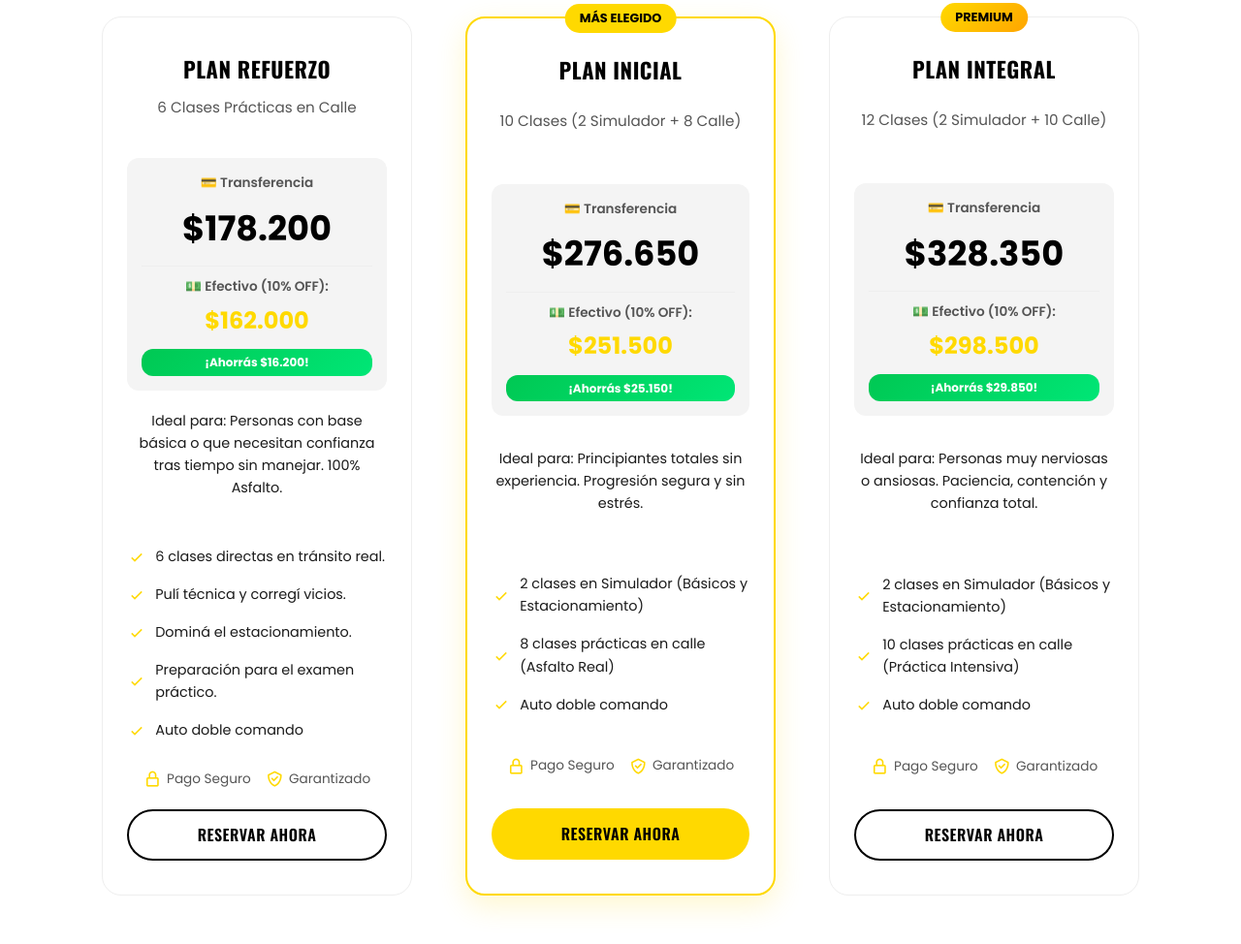
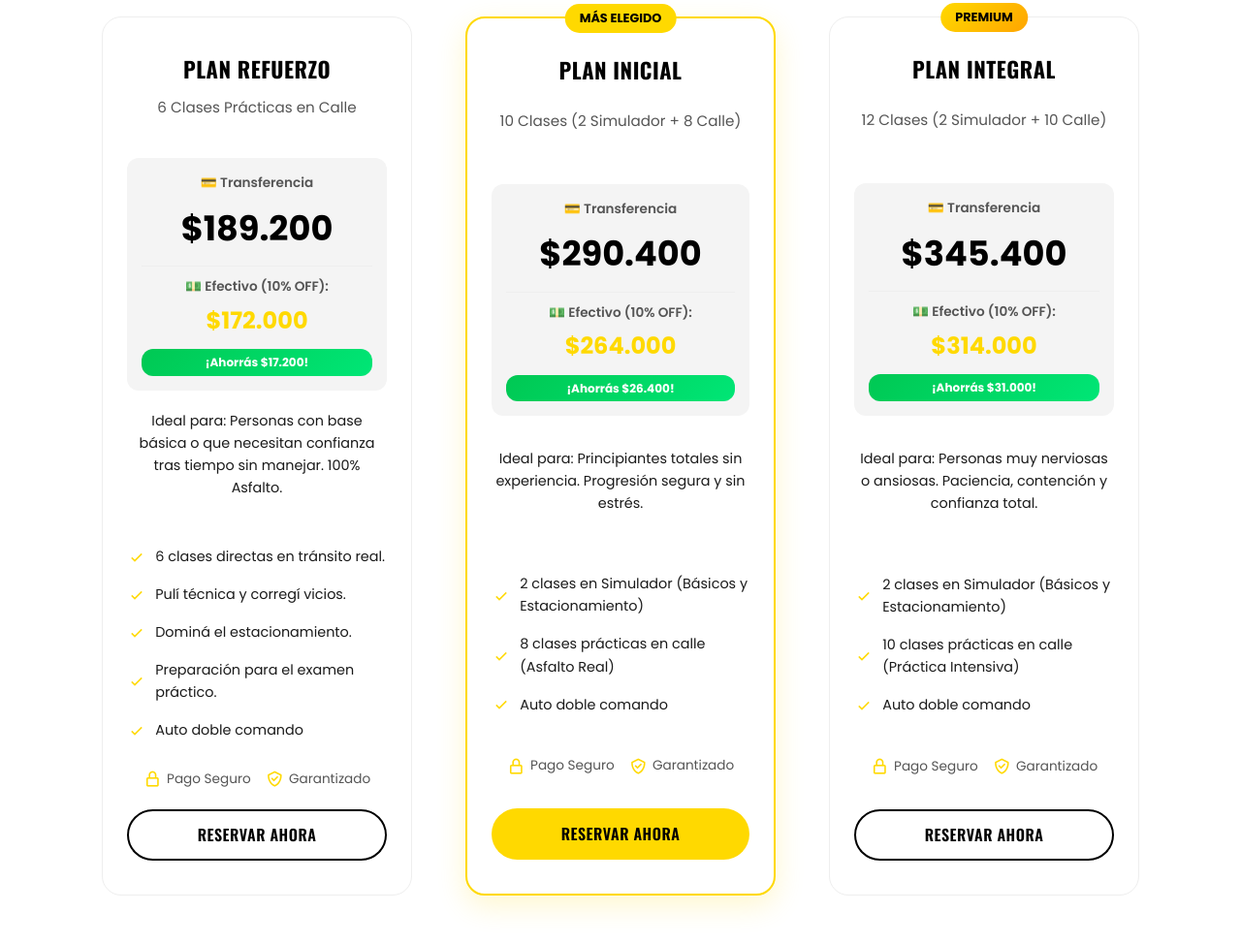
Before and after one commit to JoseLuisVaquero/AlvolanteBernal, a website built with Vite: page index.html in a window 1280 px wide. Shown: the part 4965-5939 px from the top of the page at 97% size. Built offline with nearby package versions, Linux system fonts and the light colour scheme.

Commit message:
Update prices for training plans in index.html

```diff
--- a/index.html
+++ b/index.html
@@ -456,11 +456,11 @@
             <p class="desc">6 Clases Prácticas en Calle</p>
             <div class="price-container">
               <div class="price-badge">💳 Transferencia</div>
-              <div class="price-main">$178.200</div>
+              <div class="price-main">$189.200</div>
               <div class="price-secondary">
                 <span class="price-label">💵 Efectivo (10% OFF):</span>
-                <span class="price-value">$162.000</span>
-                <span class="savings-badge">¡Ahorrás $16.200!</span>
+                <span class="price-value">$172.000</span>
+                <span class="savings-badge">¡Ahorrás $17.200!</span>
               </div>
             </div>
             <p style="font-size: 0.9em; margin-bottom: 20px; color: var(--text-light);">Ideal para: Personas con base básica o que necesitan confianza tras tiempo sin manejar. 100% Asfalto.</p>
@@ -486,11 +486,11 @@
             <p class="desc">10 Clases (2 Simulador + 8 Calle)</p>
             <div class="price-container">
               <div class="price-badge">💳 Transferencia</div>
-              <div class="price-main">$276.650</div>
+              <div class="price-main">$290.400</div>
               <div class="price-secondary">
                 <span class="price-label">💵 Efectivo (10% OFF):</span>
-                <span class="price-value">$251.500</span>
-                <span class="savings-badge">¡Ahorrás $25.150!</span>
+                <span class="price-value">$264.000</span>
+                <span class="savings-badge">¡Ahorrás $26.400!</span>
               </div>
             </div>
             <p style="font-size: 0.9em; margin-bottom: 20px; color: var(--text-light);">Ideal para: Principiantes totales sin experiencia. Progresión segura y sin estrés.</p>
@@ -514,11 +514,11 @@
             <p class="desc">12 Clases (2 Simulador + 10 Calle)</p>
             <div class="price-container">
               <div class="price-badge">💳 Transferencia</div>
-              <div class="price-main">$328.350</div>
+              <div class="price-main">$345.400</div>
               <div class="price-secondary">
                 <span class="price-label">💵 Efectivo (10% OFF):</span>
-                <span class="price-value">$298.500</span>
-                <span class="savings-badge">¡Ahorrás $29.850!</span>
+                <span class="price-value">$314.000</span>
+                <span class="savings-badge">¡Ahorrás $31.000!</span>
               </div>
             </div>
             <p style="font-size: 0.9em; margin-bottom: 20px; color: var(--text-light);">Ideal para: Personas muy nerviosas o ansiosas. Paciencia, contención y confianza total.</p>
```
